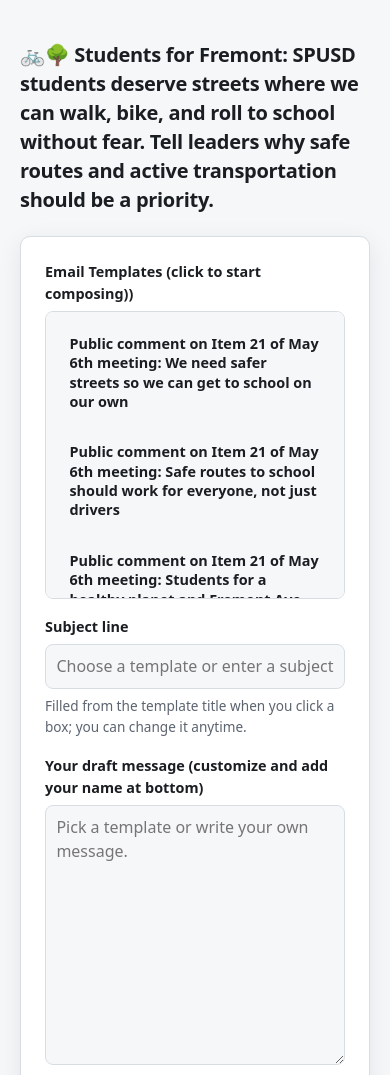
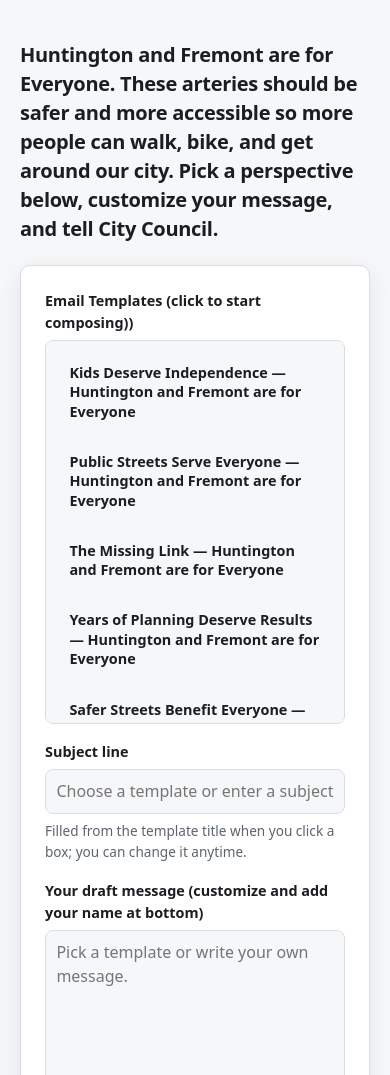
Before and after one commit to caseyjlaw/prepared-statements-site, a plain HTML site: page index.html in a window 390 px wide. Shown: the top 1075 px of the page. Drawn offline with Linux system fonts and the light colour scheme.

Commit message:
Update advocacy messaging across app.js, index.html, and statements.json to reflect a unified theme of "Huntington and Fremont are for Everyone." Revised default subject lines, advocacy headlines, and statement titles to enhance clarity and consistency in promoting safer streets and accessibility for all users. Adjusted CSS for improved layout responsiveness.

```diff
--- a/app.js
+++ b/app.js
@@ -4,9 +4,9 @@
 
   const FALLBACK = {
     recipientEmail: "ccpubliccomment@southpasadenaca.gov",
-    defaultSubject: "Public comment on Item 21 of May 6th",
+    defaultSubject: "Huntington and Fremont are for Everyone",
     advocacyHeadline:
-      "Public comment",
+      "Huntington and Fremont are for Everyone",
     statements: [],
   };
 
--- a/index.html
+++ b/index.html
@@ -3,7 +3,7 @@
   <head>
     <meta charset="utf-8" />
     <meta name="viewport" content="width=device-width, initial-scale=1" />
-    <title>Students for Fremont: Send Email to South Pasadena City Council</title>
+    <title>Huntington and Fremont are for Everyone — Email South Pasadena City Council</title>
     <link rel="stylesheet" href="styles.css" />
   </head>
   <body>
--- a/statements.json
+++ b/statements.json
@@ -1,19 +1,35 @@
 {
-  "advocacyHeadline": "\ud83d\udeb2\ud83c\udf33 Students for Fremont: SPUSD students deserve streets where we can walk, bike, and roll to school without fear. Tell leaders why safe routes and active transportation should be a priority.",
+  "advocacyHeadline": "Huntington and Fremont are for Everyone. These arteries should be safer and more accessible so more people can walk, bike, and get around our city. Pick a perspective below, customize your message, and tell City Council.",
   "recipientEmail": "ccpubliccomment@southpasadenaca.gov",
-  "defaultSubject": "Public comment on Item 21 of May 6th meeting: Students for Fremont",
+  "defaultSubject": "Huntington and Fremont are for Everyone",
   "statements": [
     {
-      "title": "Public comment on Item 21 of May 6th meeting: We need safer streets so we can get to school on our own",
-      "body": "Dear Councilmembers,\n\nI am a student in South Pasadena. Many of us want to walk or bike to school, but fast traffic and poor quality bike lanes make that feel unsafe. Fremont can be so much nicer if we slow cars, shorten crossings, and give people on foot and on bike safe routes to school.\n\nWhen streets are safer, more of us can get to school on our own — and our families worry less.\n\n"
+      "title": "Kids Deserve Independence — Huntington and Fremont are for Everyone",
+      "body": "Dear Councilmembers,\n\nI am writing as a parent who believes kids deserve independence.\n\nNot every high school student can drive, and not every parent can provide transportation. Safe bike infrastructure gives teenagers independence to get to school, visit friends, attend activities, and explore their community. Parents shouldn't have to choose between their children's safety and independence.\n\nAt Arroyo Vista, we've seen enormous enthusiasm for biking through our bike bus. But kids need safe routes beyond organized group rides. We should build for the future generation: just because students cannot vote doesn't mean they shouldn't have a stake in transportation decisions. In fact, they will be the ones using the streets in the future.\n\nWe tell our kids to be independent, but then we build streets where they need an adult to drive them everywhere. Improving Huntington and Fremont for walking and biking is how we change that.\n\n"
     },
     {
-      "title": "Public comment on Item 21 of May 6th meeting: Safe routes to school should work for everyone, not just drivers",
-      "body": "Dear Councilmembers,\n\nI am writing as a student. My friends and I should be able to get to school by walking, biking, or scooting without having to compete with rush-hour cut-through traffic. The redesign of Fremont Avenue should make it work for everyone, not just drivers. Routes near schools need good crosswalks and protection at intersections.\n\n"
+      "title": "Public Streets Serve Everyone — Huntington and Fremont are for Everyone",
+      "body": "Dear Councilmembers,\n\nI am writing as a resident who believes public streets should serve everyone.\n\nFremont is already a public roadway, used by people walking, biking, and driving. Under California law, bicyclists generally have the same rights and responsibilities as drivers on public roads. Some homeowners may own the land beneath portions of public sidewalks or streets, but public easements can give the city rights to use and improve that land. The exact boundaries and legal rights need to be clarified — but that should not stop us from making our streets safer for people who already use them.\n\nFremont is already a public street. We're not asking to introduce a new use, we're asking to make it safer for people who already have the right to use it. The same principle applies to Huntington: these are public arteries that should work for everyone.\n\n"
     },
     {
-      "title": "Public comment on Item 21 of May 6th meeting: Students for a healthy planet and Fremont Ave",
-      "body": "Dear Councilmembers,\n\nAs a SPUSD student, I constantly hear about the need to act to stop climate change. The city has an opportunity to do that by redesigning Fremont Avenue to be safer for walking and biking. When more of us can walk, bike, or roll to school safely, we reduce the car emissions that cause climate change and bad air quality.\n\nStudents will use new sidewalks and bike lanes — and our community's carbon footprint will go down.\n\n"
+      "title": "The Missing Link — Huntington and Fremont are for Everyone",
+      "body": "Dear Councilmembers,\n\nI am writing about Fremont as a missing link in our regional transportation network.\n\nFremont isn't just a neighborhood bike lane. It's a critical connection between South Pasadena, Pasadena, and Los Angeles. Protected infrastructure becomes significantly more useful when it connects to other safe routes. Without Fremont, important gaps remain in the regional walking and biking network. Our city boundaries shouldn't determine where people can travel safely.\n\nSafe streets shouldn't end at city limits. Fremont is a missing link in a much bigger transportation network — and improving Huntington and Fremont together strengthens that network for everyone who lives here or travels through.\n\n"
+    },
+    {
+      "title": "Years of Planning Deserve Results — Huntington and Fremont are for Everyone",
+      "body": "Dear Councilmembers,\n\nI am writing as a taxpayer who believes years of planning deserve results.\n\nThis project has already gone through extensive community engagement, engineering, and public review. City Council approved moving the preferred design forward. Public resources have already been invested in developing the project. The community deserves to understand what changed, what alternatives are being considered, and how funding will be protected. An indefinite delay shouldn't replace a transparent decision-making process.\n\nAt what point does community engagement lead to action? We've had the meetings, heard the feedback, and made a decision. Now we need to find a path forward — for Fremont, for Huntington, and for streets that work for everyone.\n\n"
+    },
+    {
+      "title": "Safer Streets Benefit Everyone — Huntington and Fremont are for Everyone",
+      "body": "Dear Councilmembers,\n\nI am writing as a driver who believes safer streets benefit everyone.\n\nSouth Pasadena experiences cut-through traffic from drivers traveling between surrounding communities — 100,000 cars go through South Pas every day with only 30,000 residents. Street safety improvements can benefit people driving, walking, and biking by making movement more predictable. Safety for our most vulnerable will create safety for drivers too.\n\nSouth Pasadena is passionate about protecting its historic identity. But slowing our streets would maintain residential streets, making it harder for South Pas to be a cut-through city.\n\nDo we want South Pasadena to be a shortcut for commuters, or a community where residents can safely get around? Redesigning Huntington and Fremont for safety and access helps us choose the latter.\n\n"
+    },
+    {
+      "title": "Build It So People Can Use It — Huntington and Fremont are for Everyone",
+      "body": "Dear Councilmembers,\n\nI am writing as someone who wants to bike more — if our streets make it possible.\n\nOne recurring criticism of bike lanes is that not enough people currently bike on certain streets. But current ridership doesn't capture people who would like to bike and don't feel comfortable doing so. In particular, protected infrastructure closes the gender gap in cycling as female cyclists feel safer riding. A protected network makes biking more accessible to children, older adults, and less confident riders. The success of our local bike buses demonstrates an existing interest in family cycling.\n\nWe can't use the lack of cyclists on an unsafe street as evidence that we shouldn't make it safer. Why would they want to ride when these streets put their lives at risk? Build safer Huntington and Fremont corridors so people can use them.\n\n"
+    },
+    {
+      "title": "More Housing Needs More Transportation Options — Huntington and Fremont are for Everyone",
+      "body": "Dear Councilmembers,\n\nI am writing because more housing needs more transportation options.\n\nSouth Pasadena is planning for more housing and population growth, but more residents shouldn't automatically mean more cars on already congested streets. We need to invest in walking, biking, and transit infrastructure alongside new housing. Safe, connected bike networks give residents real alternatives to driving for everyday trips.\n\nFremont is an opportunity to prepare our city for growth while preserving the character of our residential neighborhoods — and the same is true for Huntington. If we want a livable South Pasadena as we grow, Huntington and Fremont must work for everyone, not only for cars.\n\n"
     },
     {
       "title": "Write your own message",
--- a/styles.css
+++ b/styles.css
@@ -100,7 +100,7 @@ label {
   border-radius: 8px;
   border: 1px solid var(--border);
   background: var(--bg);
-  max-height: min(42vh, 18rem);
+  max-height: min(50vh, 24rem);
   overflow-y: auto;
 }
 
```
